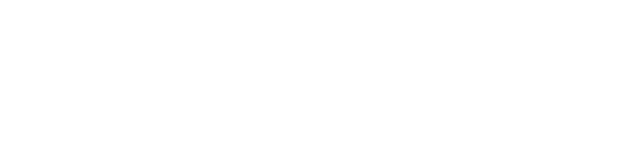
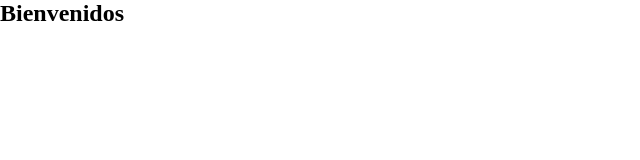
Before and after one commit to maicuel/coder-git, a plain HTML site: page index.html in a window 1280 px wide. Shown: the whole page, without its empty margins (0-640 px from the left). Drawn offline with Linux system fonts and the light colour scheme.

Commit message:
se agrego una seccion

```diff
--- a/index.html
+++ b/index.html
@@ -8,6 +8,8 @@
     <title>Document</title>
 </head>
 <body>
-
+    <section>
+        <h1>Bienvenidos</h1>
+    </section>
 </body>
 </html>
```
